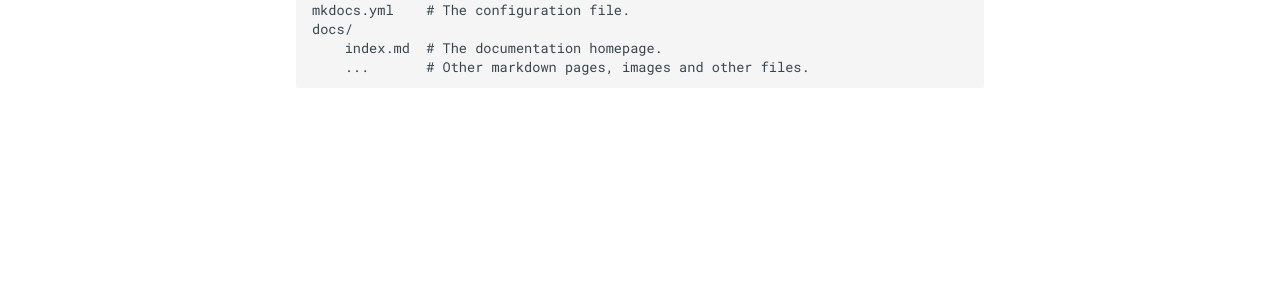
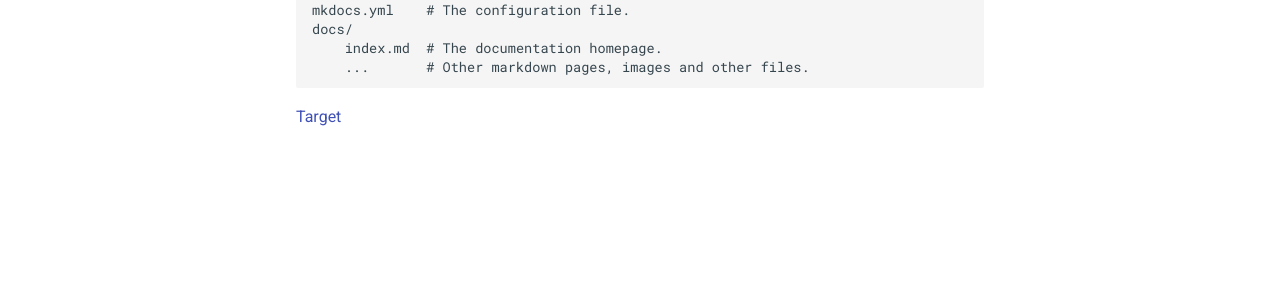
Before and after one commit to qingchu0126/dmp-document-test, an MkDocs documentation site: the page built from docs/index.md, in a window 1280 px wide. Shown: the part 523-823 px from the top of the page. Built offline with MkDocs 1.6.1 and Material for MkDocs 9.7.7, drawn with Linux system fonts in a browser that asks for light colours.

Commit message:
增加超链接

```diff
--- a/docs/index.md
+++ b/docs/index.md
@@ -15,3 +15,5 @@
     docs/
         index.md  # The documentation homepage.
         ...       # Other markdown pages, images and other files.
+
+[Target](./The process of generating an authorization code for the product new.md)
```
Also changed, not shown: docs/The process of generating an authorization code for the product new.md (+3 -1 lines), site/The process of generating an authorization code for the product new/index.html, site/index.html, site/search/search_index.json.
